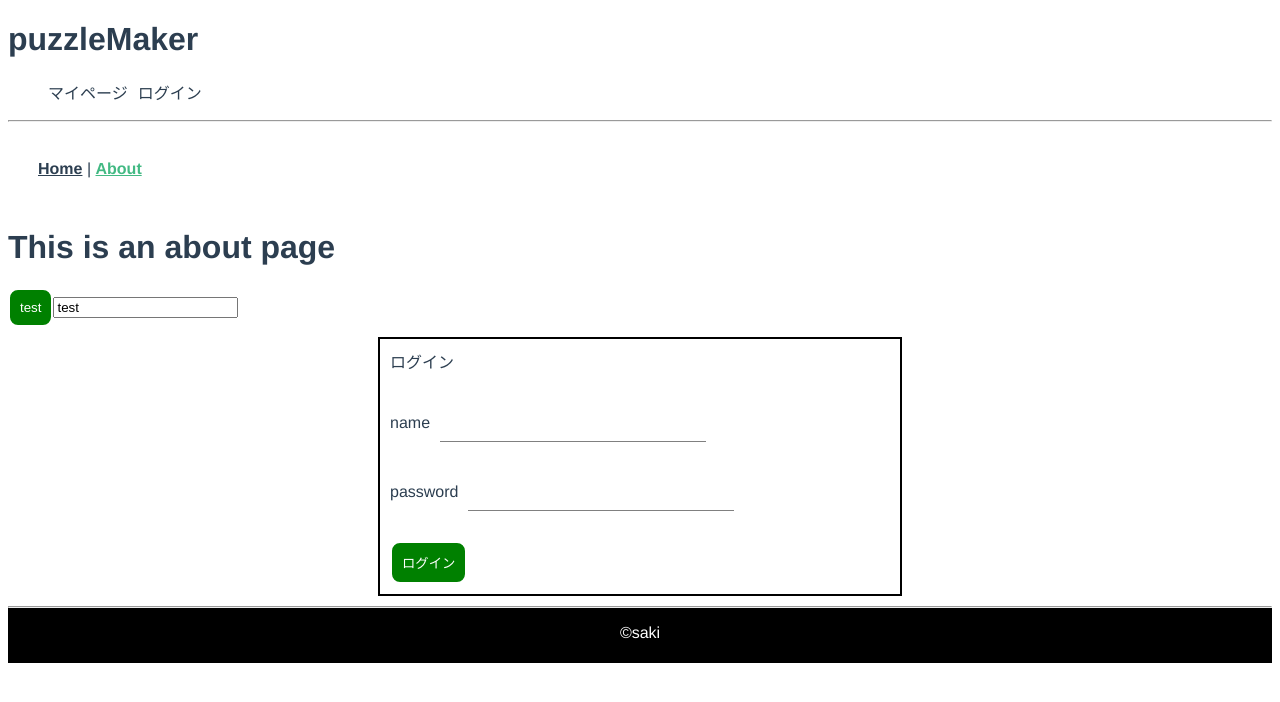
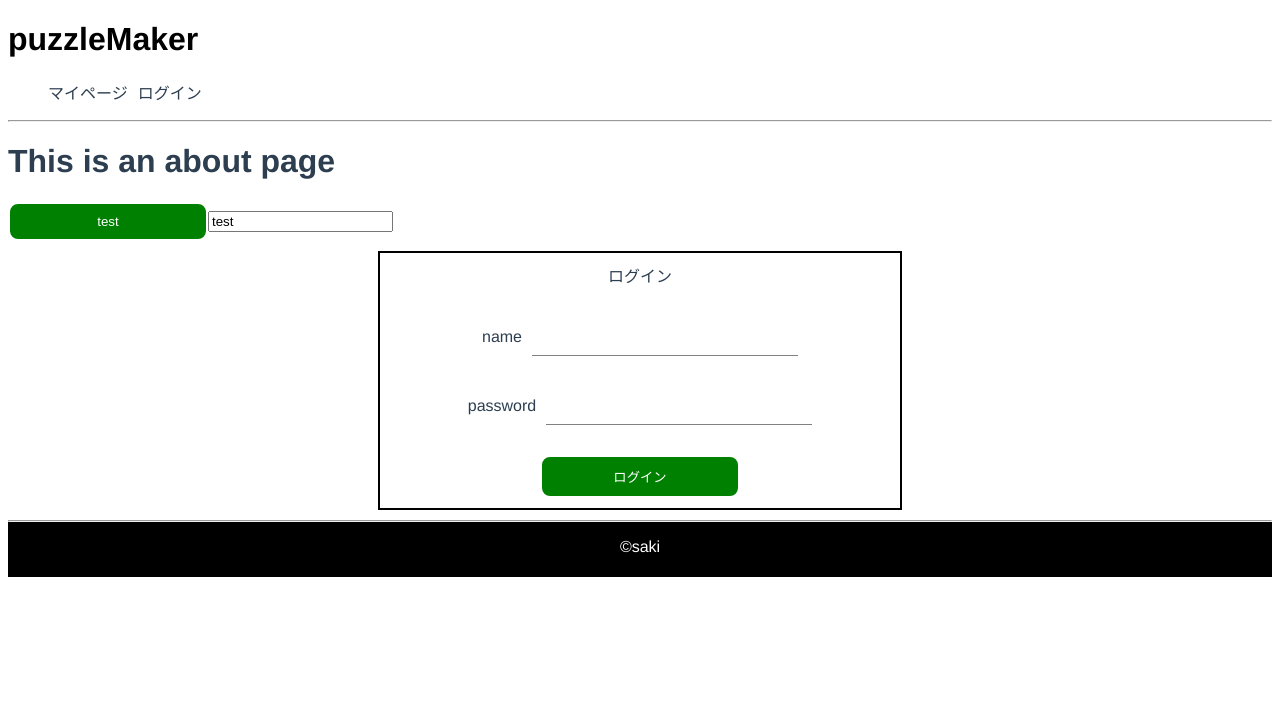
Before and after one commit to kouta0530/puzzlemaker_front, a Vue app: page /about in a window 1280 px wide. Shown: the top 702 px of the page. Built offline with nearby package versions, Linux system fonts and the light colour scheme.

Commit message:
feat(view) indexページの実装

```diff
--- a/src/App.vue
+++ b/src/App.vue
@@ -1,10 +1,6 @@
 <template>
   <div id="app">
     <p-header headerLabel="puzzleMaker" />
-    <div id="nav">
-      <router-link to="/">Home</router-link> |
-      <router-link to="/about">About</router-link>
-    </div>
     <router-view />
     <p-footer footerLabel="saki" />
   </div>
--- a/src/components/PButton.vue
+++ b/src/components/PButton.vue
@@ -5,6 +5,7 @@
     :style="{
       'background-color': bgColor,
       color: color,
+      'min-width': '200px',
     }"
   >
     {{ text }}
--- a/src/components/PForm.vue
+++ b/src/components/PForm.vue
@@ -12,7 +12,7 @@
     <template v-for="item in items">
       <div :key="item.id" class="form-item">
         <label :style="{ 'margin-right': '10px' }">{{ item.label }}</label>
-        <input type="item.type" />
+        <input :type="item.type" :name="item.label" />
       </div>
     </template>
     <div>
@@ -62,6 +62,7 @@ export default class PForm extends Vue {
   margin: 10px auto;
   border: solid 2px black;
   padding: 10px;
+  text-align: center;
 }
 
 .form-item {
--- a/src/components/PHeader.vue
+++ b/src/components/PHeader.vue
@@ -1,6 +1,8 @@
 <template>
   <header>
-    <h1>{{ headerLabel }}</h1>
+    <router-link to="/" class="router-link"
+      ><h1>{{ headerLabel }}</h1></router-link
+    >
     <nav>
       <ol>
         <li>マイページ</li>
@@ -39,4 +41,9 @@ li {
 li:hover {
   color: orange;
 }
+
+.router-link {
+  text-decoration: none;
+  color: black;
+}
 </style>
--- a/src/router/index.ts
+++ b/src/router/index.ts
@@ -1,14 +1,15 @@
 import Vue from "vue";
 import VueRouter, { RouteConfig } from "vue-router";
 import Home from "../views/Home.vue";
+import Index from "@/views/Index.vue";
 
 Vue.use(VueRouter);
 
 const routes: Array<RouteConfig> = [
   {
     path: "/",
-    name: "Home",
-    component: Home
+    name: "Index",
+    component: Index,
   },
   {
     path: "/about",
@@ -17,14 +18,14 @@ const routes: Array<RouteConfig> = [
     // this generates a separate chunk (about.[hash].js) for this route
     // which is lazy-loaded when the route is visited.
     component: () =>
-      import(/* webpackChunkName: "about" */ "../views/About.vue")
-  }
+      import(/* webpackChunkName: "about" */ "../views/About.vue"),
+  },
 ];
 
 const router = new VueRouter({
   mode: "history",
   base: process.env.BASE_URL,
-  routes
+  routes,
 });
 
 export default router;
--- /dev/null
+++ b/src/views/Index.vue
@@ -0,0 +1,58 @@
+<template>
+  <div class="container">
+    <div class="side-frame">
+      <img :src="src" alt="" />
+      <p>自分の好きな画像でパズルができるアプリです。</p>
+      <div class="buttons">
+        <p-button color="white" text="投稿する" />
+        <p-button color="white" text="遊ぶ" />
+      </div>
+    </div>
+    <div>
+      <p-form
+        formLabel="新規登録"
+        :items="items"
+        :style="{ 'marign-right': '20%' }"
+      ></p-form>
+    </div>
+  </div>
+</template>
+<script lang="ts">
+import { Vue, Component, Prop } from "vue-property-decorator";
+import PForm from "@/components/PForm.vue";
+import { Formset } from "@/models/Formset";
+import PButton from "@/components/PButton.vue";
+
+@Component({
+  components: {
+    PForm,
+    PButton,
+  },
+})
+export default class Index extends Vue {
+  public items: Formset[] = [
+    { id: 1, label: "email", type: "email" },
+    { id: 2, label: "password", type: "password" },
+  ];
+
+  get src() {
+    return require("../assets/logo.png");
+  }
+}
+</script>
+<style>
+.container {
+  display: flex;
+}
+
+.side-frame {
+  text-align: center;
+  width: 400px;
+  margin: 0 auto;
+}
+
+.side-frame img {
+  width: 300px;
+  height: 250px;
+}
+</style>
```
